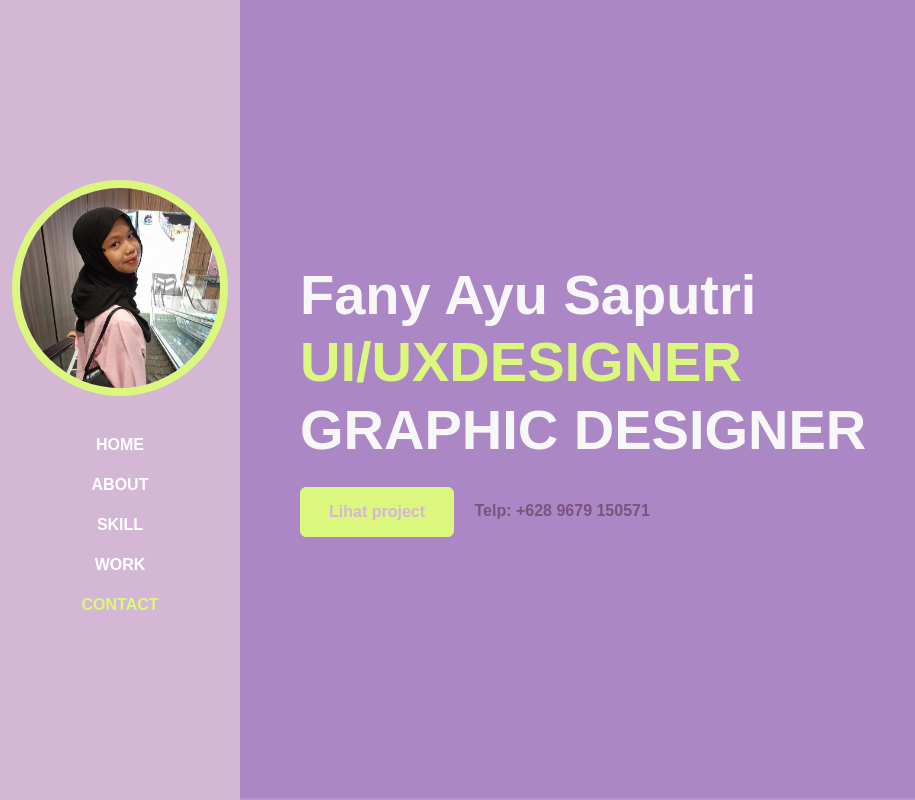
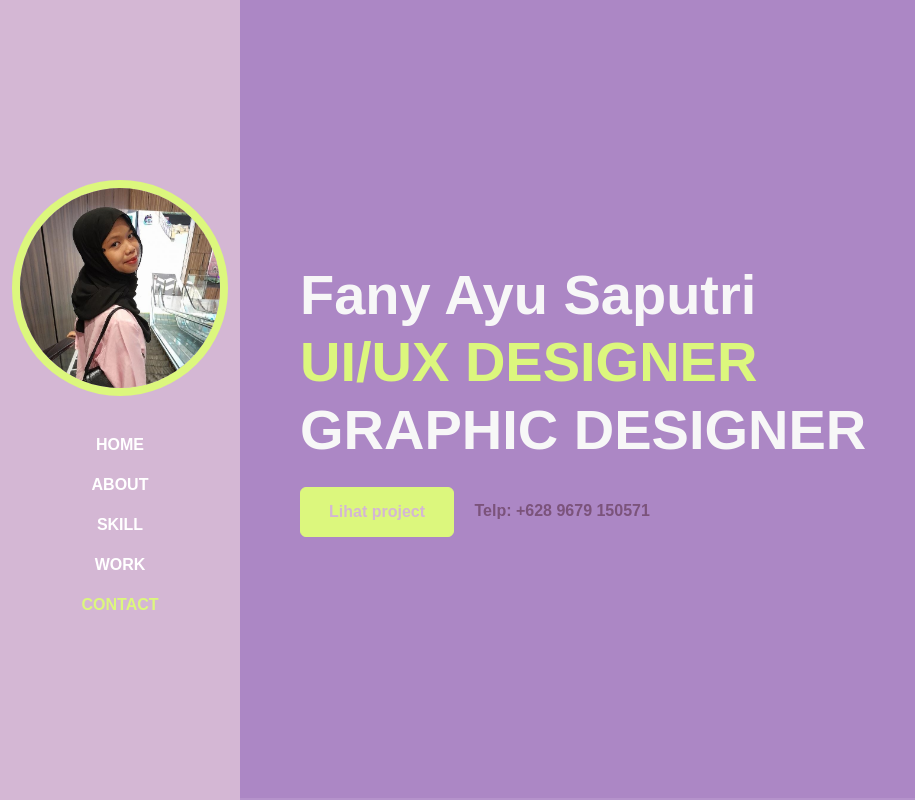
Before and after one commit to fanyayusaputri/Portofolio, a plain HTML site: page index.html in a window 1280 px wide. Shown: the top 800 px of the page, without its empty margins (0-915 px from the left). Drawn offline with Linux system fonts and the light colour scheme; a web font is replaced by a local one.

Commit message:
Update index.html

```diff
--- a/index.html
+++ b/index.html
@@ -66,7 +66,7 @@
 						<div class="col-lg-10">
 							<h1 class="display-4 fw-bold" data-aos="fade-up">
 								Fany Ayu Saputri <br />
-								<span class="text-brand">UI/UXDESIGNER</span> <br />
+								<span class="text-brand">UI/UX DESIGNER</span> <br />
 								GRAPHIC DESIGNER
 							</h1>
 							<p
```
